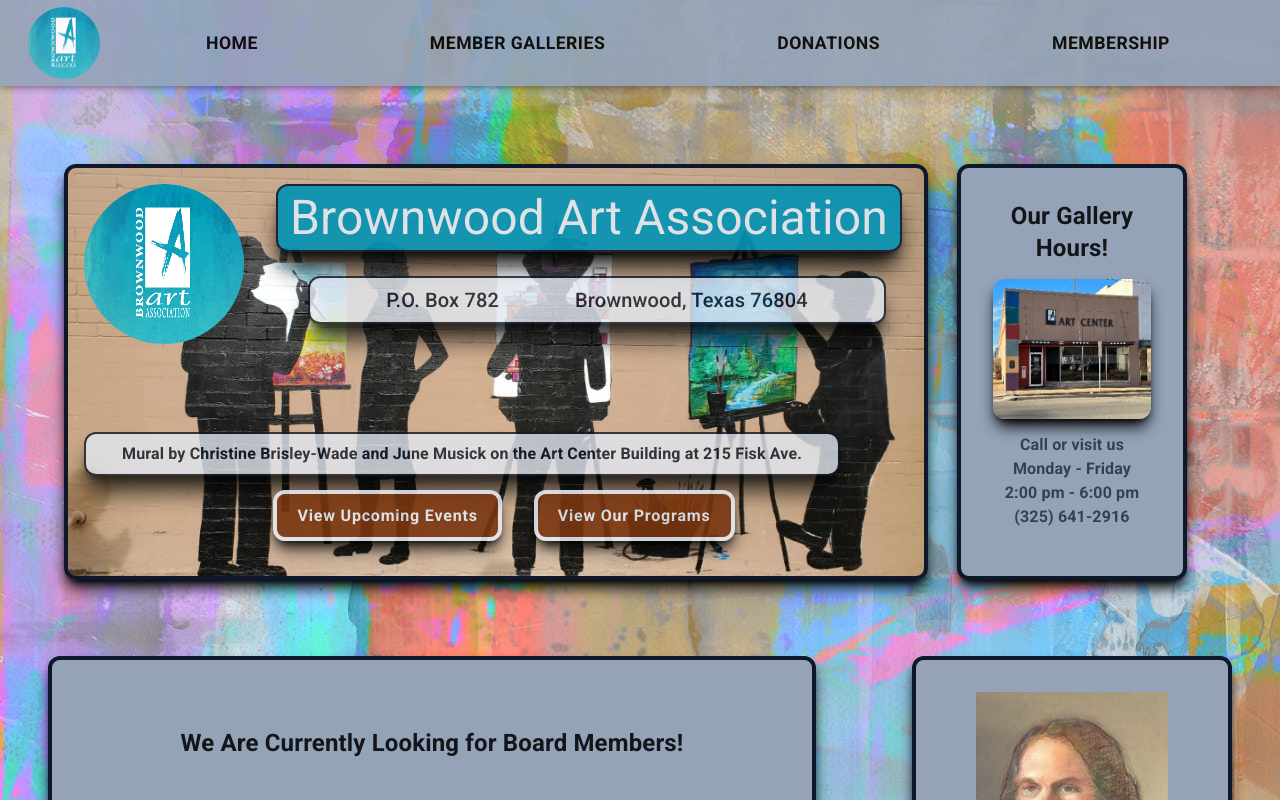
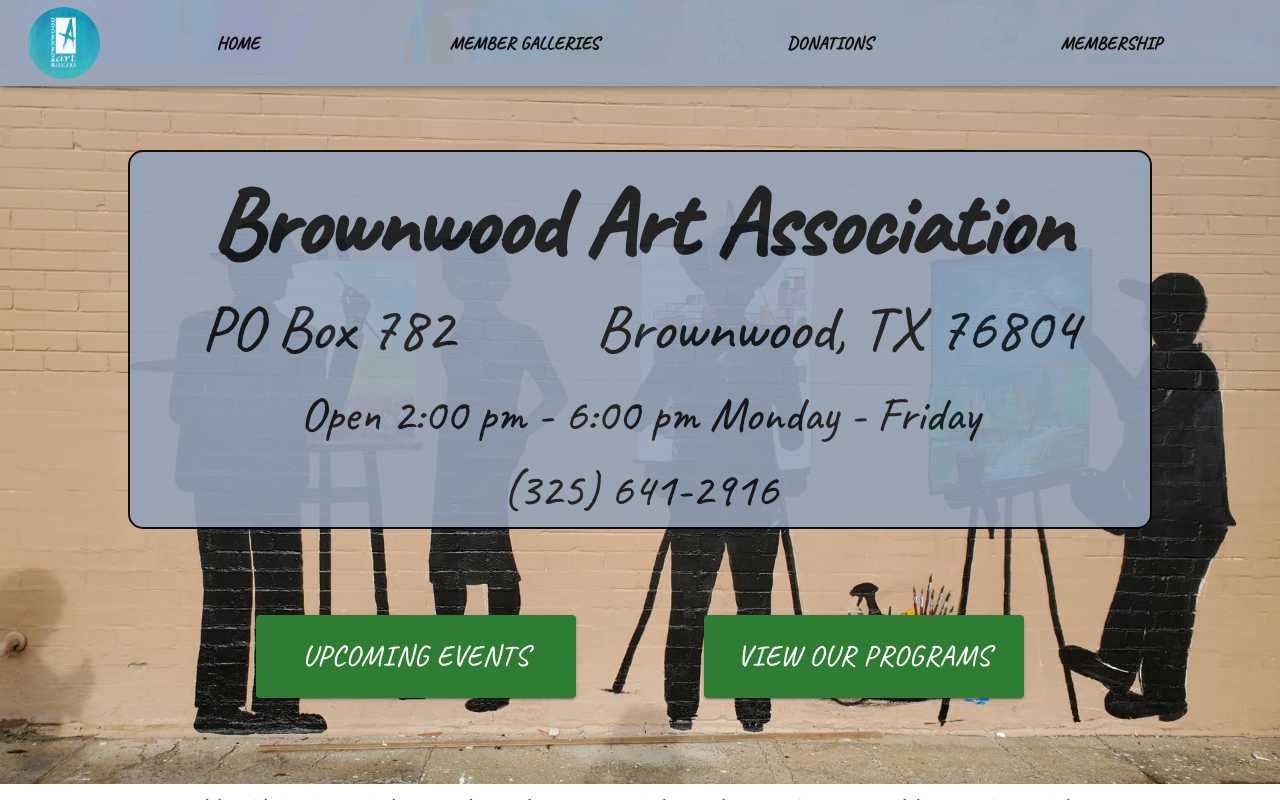
Before and after one commit to Jonathan-Day-Dev/bwd-art, a React (Create React App) app: page / in a window 1280 px wide. Shown: the top 800 px of the page. Built offline with nearby package versions, Linux system fonts and the light colour scheme.

Commit message:
overhaul top banner

```diff
--- a/public/index.html
+++ b/public/index.html
@@ -23,6 +23,12 @@
       rel="stylesheet"
       href="https://fonts.googleapis.com/css?family=Roboto:300,400,500,700&display=swap"
     />
+    <link rel="preconnect" href="https://fonts.googleapis.com" />
+    <link rel="preconnect" href="https://fonts.gstatic.com" crossorigin />
+    <link
+      href="https://fonts.googleapis.com/css2?family=Caveat:wght@500&display=swap"
+      rel="stylesheet"
+    />
     <title>Brownwood Art Association</title>
   </head>
   <body style="max-width: 100%; overflow-x: hidden">
--- a/src/App.js
+++ b/src/App.js
@@ -9,7 +9,7 @@ import AppBar from "./components/Nav/Scroll";
 import { ThemeProvider } from "@mui/material/styles";
 import theme from "./components/UI/Theme";
 
-import Header from "./components/Layout/Header/Header";
+import Banner from "./components/Layout/Header/Banner";
 import Features from "./components/Layout/Features";
 import Footer from "./components/Layout/Footer";
 
@@ -27,7 +27,7 @@ const App = () => {
     <ThemeProvider theme={theme}>
       <div className="App">
         <AppBar />
-        <Header />
+        <Banner />
         <Routes>
           <Route
             path="/"
--- a/src/components/Event/Programs.js
+++ b/src/components/Event/Programs.js
@@ -2,7 +2,7 @@ import styles from "./Programs.module.css";
 import painting from "../../assets/christine_painting.jpg";
 import people from "../../assets/people_paint.jpg";
 
-import { useState } from "react";
+import { useState, useEffect, useRef } from "react";
 
 import Card from "../UI/Card";
 import Info from "./components/Info";
@@ -42,6 +42,14 @@ const events = [
 
 const Program = (props) => {
   const [selectedEvent, setSelectedEvent] = useState(null);
+  const topRef = useRef();
+
+  useEffect(() => {
+    topRef.current.scrollIntoView({
+      behavior: "smooth",
+      block: "start"
+    })
+  }, [])
 
   const eventSelect = (index) => {
     setSelectedEvent(events[index]);
@@ -52,7 +60,7 @@ const Program = (props) => {
   };
 
   return (
-    <div className={styles.container}>
+    <div className={styles.container} ref={topRef}>
       <Card className={styles.card}>
         {selectedEvent && (
           <Info
--- /dev/null
+++ b/src/components/Layout/Header/Banner.js
@@ -0,0 +1,151 @@
+import backdrop from "../../../assets/backdrop.jpg";
+
+import { Fragment } from "react";
+import { Link } from "react-router-dom";
+import { Box, Typography, Button } from "@mui/material";
+
+const Banner = () => {
+  return (
+    <Fragment>
+      <Box
+        sx={{
+          backgroundImage: `url(${backdrop})`,
+          backgroundSize: "cover",
+          backgroundPositionY: "center",
+          height: { xs: "50vh", md: "65vh", lg: "90vh" },
+          width: "100%",
+          display: "flex",
+          flexDirection: "column",
+          justifyContent: "space-evenly",
+          alignItems: "center",
+        }}
+      >
+        <Typography variant="title">
+          <Typography
+            variant="h1"
+            sx={{
+              fontSize: { xs: "1.2rem", sm: "3rem", md: "4.5rem", lg: "6rem" },
+            }}
+          >
+            Brownwood Art Association
+          </Typography>
+          <Typography variant="info">
+            <Typography
+              variant="h2"
+              sx={{
+                fontSize: {
+                  xs: "1.2rem",
+                  sm: "1.5rem",
+                  md: "3rem",
+                  lg: "4rem",
+                },
+              }}
+            >
+              PO Box 782
+            </Typography>
+            <Typography
+              variant="h2"
+              sx={{
+                fontSize: {
+                  xs: "1.2rem",
+                  sm: "1.5rem",
+                  md: "3rem",
+                  lg: "4rem",
+                },
+              }}
+            >
+              Brownwood, TX 76804
+            </Typography>
+          </Typography>
+          <Typography variant="info">
+            <Typography
+              variant="h3"
+              sx={{
+                fontSize: {
+                  xs: "1.2rem",
+                  sm: "1.3rem",
+                  md: "2rem",
+                  lg: "3rem",
+                },
+              }}
+            >
+              Open 2:00 pm - 6:00 pm Monday - Friday
+            </Typography>
+          </Typography>
+          <Typography variant="info">
+            <Typography
+              variant="h3"
+              sx={{
+                fontSize: {
+                  xs: "1.2rem",
+                  sm: "1.3rem",
+                  md: "2rem",
+                  lg: "3rem",
+                },
+              }}
+            >
+              (325) 641-2916
+            </Typography>
+          </Typography>
+        </Typography>
+
+        {/* Button Group inside Banner */}
+        <Box
+          sx={{
+            width: { xs: "90%", md: "80%" },
+            display: "flex",
+            flexDirection: { xs: "column", md: "row" },
+            justifyContent: "space-evenly",
+            alignItems: "center",
+          }}
+        >
+          <Button
+            variant="contained"
+            color="success"
+            size="large"
+            sx={{
+              paddingTop: "1rem",
+              paddingBottom: "1rem",
+              fontSize: { md: "1rem", lg: "1.8rem" },
+              width: "20rem",
+              marginBottom: { xs: "0.5rem", md: "0" },
+            }}
+          >
+            <Link to="/event">Upcoming Events</Link>
+          </Button>
+          <Button
+            variant="contained"
+            color="success"
+            size="large"
+            sx={{
+              paddingTop: "1rem",
+              paddingBottom: "1rem",
+              fontSize: { md: "1rem", lg: "1.8rem" },
+              width: "20rem",
+              marginBottom: { xs: "0.5rem", md: "0" },
+            }}
+          >
+            <Link to="/programs">View Our Programs</Link>
+          </Button>
+        </Box>
+      </Box>
+
+      {/* Caption about mural at the bottom of banner */}
+      <Box
+        sx={{
+          width: "100vw",
+          height: "3rem",
+          backgroundColor: "white",
+          display: { xs: "none", lg: "block" },
+        }}
+      >
+        <Typography variant="caption">
+          Mural by Christine Brisley-Wade and June Musick on the Art Center
+          Building at 215 Fisk Ave.
+        </Typography>
+      </Box>
+    </Fragment>
+  );
+};
+
+export default Banner;
--- a/src/components/Layout/Header/Header.js
+++ /dev/null
@@ -1,15 +0,0 @@
-import styles from "./Header.module.css";
-
-import HeaderMain from './HeaderMain';
-import HeaderExtra from './HeaderExtra';
-
-const Header = (props) => {
-  return (
-    <div className={styles.full}>
-      <HeaderMain />
-      <HeaderExtra />
-    </div>
-  );
-};
-
-export default Header;
--- a/src/components/Layout/Header/Header.module.css
+++ /dev/null
@@ -1,3 +0,0 @@
-.full {
-  @apply h-screen flex flex-col xl:flex-row justify-evenly items-center mt-12 xl:h-[65vh] w-[90vw];
-}
--- a/src/components/Layout/Header/HeaderExtra.js
+++ /dev/null
@@ -1,24 +0,0 @@
-import styles from "./HeaderExtra.module.css";
-
-import artcenter from "../../../assets/artcenter02.jpg";
-
-import Card from "../../UI/Card";
-
-const HeaderExtra = (props) => {
-  return (
-    <Card className={styles.upcoming}>
-      <h3 className={styles.title}>Our Gallery Hours!</h3>
-      <div className={styles["sm-btm"]}>
-        <img src={artcenter} alt="art-center" className={styles.image} />
-        <div className={styles.time}>
-          <p>Call or visit us</p>
-          <p>Monday - Friday</p>
-          <p>2:00 pm - 6:00 pm</p>
-          <p>(325) 641-2916</p>
-        </div>
-      </div>
-    </Card>
-  );
-};
-
-export default HeaderExtra;
--- a/src/components/Layout/Header/HeaderExtra.module.css
+++ /dev/null
@@ -1,23 +0,0 @@
-.upcoming {
-  @apply w-[80%] px-6 mt-8 h-[80%] flex flex-col justify-evenly items-center xl:w-[20%] xl:h-[80%] border-4 border-solid border-slate-900 rounded-xl shadow-lg shadow-black;
-}
-
-.title {
-  @apply font-bold text-xl md:text-2xl text-center mb-4 md:mb-0;
-}
-
-p {
-  @apply text-center text-sm md:text-base font-semibold;
-}
-
-.time {
-  @apply flex flex-col sm:flex-row md:flex-col w-full mt-4 md:mt-0 justify-evenly items-center;
-}
-
-.image {
-  @apply hidden sm:inline-block h-[80%] md:h-[95%] xl:h-[50%] rounded-xl shadow-lg shadow-black;
-}
-
-.sm-btm {
-  @apply flex flex-col md:flex-row xl:flex-col h-full justify-evenly items-center w-full;
-}
--- a/src/components/Layout/Header/HeaderMain.js
+++ /dev/null
@@ -1,36 +0,0 @@
-import styles from "./HeaderMain.module.css";
-
-import logo from "../../../assets/logo.png";
-
-import { Link } from "react-router-dom";
-
-const HeaderMain = (props) => {
-  return (
-    <header className={styles.header}>
-      <div className={styles.top}>
-        <img src={logo} alt="logo" className={styles.logo} />
-        <div className={styles["top-main"]}>
-          <h1 className={styles.title}>Brownwood Art Association</h1>
-          <div className={styles.info}>
-            <p>P.O. Box 782</p>
-            <p>Brownwood, Texas 76804</p>
-          </div>
-        </div>
-      </div>
-      <p className={styles.caption}>
-        Mural by Christine Brisley-Wade and June Musick on the Art Center
-        Building at 215 Fisk Ave.
-      </p>
-      <div className="ml-auto mr-auto mt-7">
-        <Link to="/event" className={styles["event-btn"]}>
-          View Upcoming Events
-        </Link>
-        <Link to="/programs" className={styles["event-btn"]}>
-          View Our Programs
-        </Link>
-      </div>
-    </header>
-  );
-};
-
-export default HeaderMain;
--- a/src/components/Layout/Header/HeaderMain.module.css
+++ /dev/null
@@ -1,39 +0,0 @@
-.header {
-  @apply w-[75%] mt-4 mb-4 flex flex-col justify-between items-start pt-4 pl-4 pb-12 min-w-[40%] h-full xl:h-[80%] border-4 border-solid border-slate-900 rounded-xl shadow-lg shadow-black;
-  background-image: url("../../../assets/backdrop.jpg");
-  background-size: cover;
-  background-repeat: no-repeat;
-  background-position-y: center;
-}
-
-.title {
-  @apply text-2xl font-normal text-center my-0 xl:text-5xl lg:text-4xl md:text-3xl bg-[#0192b3] opacity-90 px-3 py-2 rounded-xl mr-4 mb-6 text-slate-200 border-2 border-solid border-slate-900 shadow-xl shadow-black;
-}
-
-.top {
-  @apply flex items-start justify-center h-full m-0 md:justify-between;
-}
-
-.logo {
-  @apply hidden m-0 mr-8 rounded-full md:inline-block w-28 h-28 md:w-40 md:h-40;
-}
-
-.info {
-  @apply flex flex-col xl:flex-row justify-evenly items-center py-2 mt-0 bg-slate-200 opacity-80 rounded-xl border-2 border-solid border-slate-900 w-[90%] shadow-xl shadow-black;
-}
-
-.info p {
-  @apply font-medium text-center md:text-lg xl:text-xl text-slate-900;
-}
-
-.caption {
-  @apply text-sm md:text-base justify-self-end text-slate-900 bg-slate-200 opacity-80 rounded-xl p-2 border-2 border-solid border-slate-900 w-[90%] text-center mb-0 shadow-xl shadow-black;
-}
-
-.event-btn {
-  @apply px-5 py-3 mx-4 font-bold tracking-wider border-4 border-solid shadow-lg bg-amber-900 text-slate-200 border-slate-200 rounded-xl opacity-90 shadow-black;
-}
-
-.top-main {
-  @apply flex flex-col items-center w-full justify-evenly;
-}
--- a/src/components/UI/Theme.js
+++ b/src/components/UI/Theme.js
@@ -1,30 +1,70 @@
 import { createTheme } from "@mui/material/styles";
 
-const arcBlue = "#94a3b8";
+const baaGray = "#94a3b8";
 const arcOrange = "#FFBA60";
 
 const Theme = createTheme({
   palette: {
     common: {
-      blue: `${arcBlue}`,
+      blue: `${baaGray}`,
       orange: `${arcOrange}`,
     },
     primary: {
-      main: `${arcBlue}`,
+      main: `${baaGray}`,
     },
     secondary: {
       main: `${arcOrange}`,
     },
   },
   typography: {
+    title: {
+      backgroundColor: `${baaGray}`,
+      opacity: 0.9,
+      borderRadius: "15px",
+      border: "2px solid black",
+      width: "80vw",
+      display: "flex",
+      flexDirection: "column",
+      justifyContent: "center",
+      alignItems: "center",
+    },
+    h1: {
+      fontFamily: "Caveat",
+      paddingLeft: "2rem",
+      paddingRight: "2rem",
+      fontWeight: 700,
+      marginTop: "1rem",
+    },
+    info: {
+      display: "flex",
+      justifyContent: "space-around",
+      alignItems: "center",
+      width: "100%",
+      marginTop: "0.6rem",
+      marginBottom: "0.6rem",
+    },
+    h2: {
+      fontFamily: "Caveat"
+    },
     h3: {
-      fontWeight: 800,
+      fontFamily: "Caveat",
     },
     h6: {
       fontWeight: 600,
       fontSize: 20,
       fontFamily: 'Prata'
     },
+    caption: {
+      display: "flex",
+      justifyContent: "center",
+      alignItems: "center",
+      fontSize: "1.4rem",
+      paddingTop: "0.4rem"
+    },
+    button: {
+      borderRadius: "20px",
+      fontFamily: "Caveat",
+    }
   },
 });
 
```
Also changed, not shown: src/components/Event/Event.js (+10 -2 lines).
